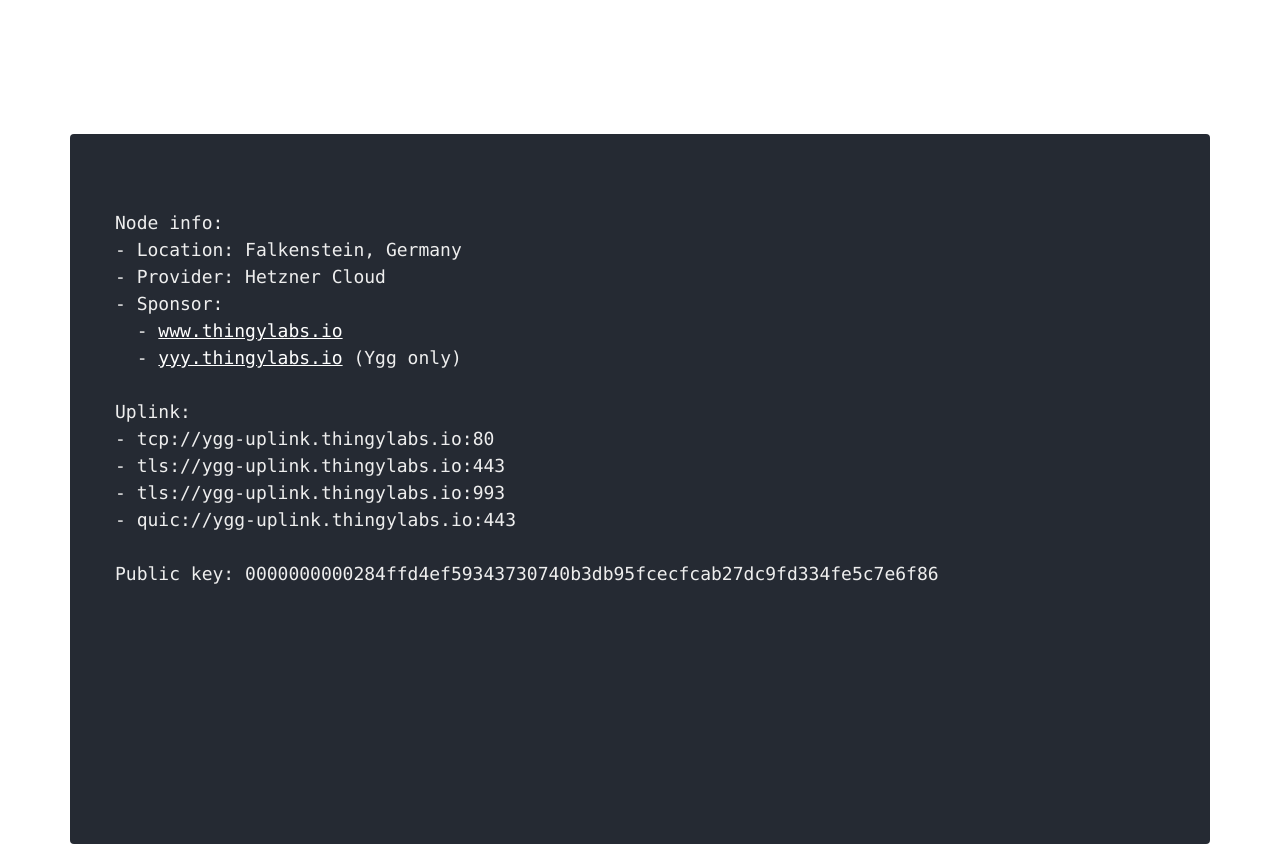
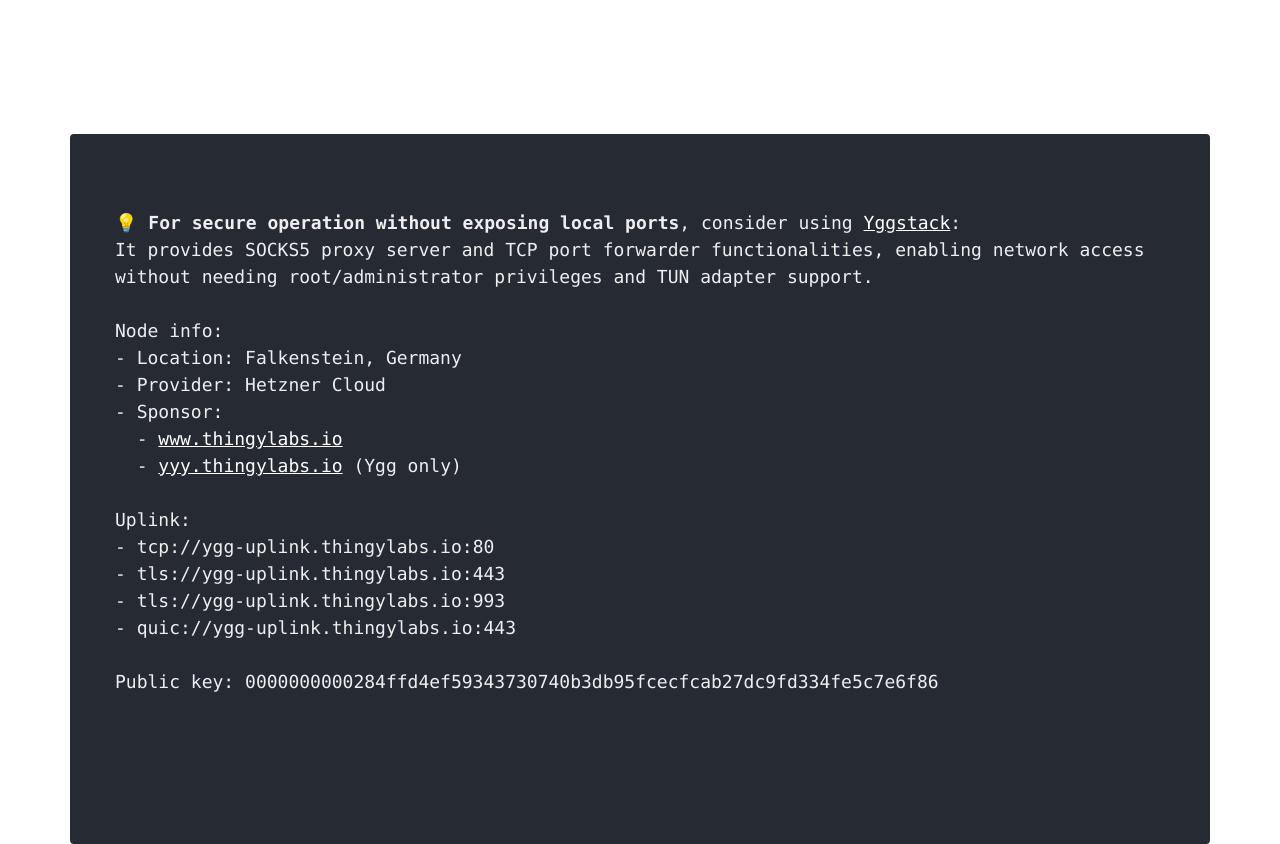
Before and after one commit to thingylabs/ygg.thingylabs.io, a website: page uplink.html in a window 1280 px wide. Drawn offline with Linux system fonts and the light colour scheme; no server answers.

Commit message:
Security notice (Yggstack)

```diff
--- a/uplink.html
+++ b/uplink.html
@@ -43,6 +43,10 @@
         <div class="react-terminal-wrapper" data-terminal-name="">
           <x-buttons></x-buttons>
           <div class="react-terminal">
+            <p class="react-terminal-line">💡 <b>For secure operation without exposing local ports</b>, consider using <a href="https://github.com/yggdrasil-network/yggstack">Yggstack</a>:</p>
+            <p class="react-terminal-line">It provides SOCKS5 proxy server and TCP port forwarder functionalities, enabling network access</p>
+            <p class="react-terminal-line">without needing root/administrator privileges and TUN adapter support.</p>
+            <p class="react-terminal-line"></p>
             <p class="react-terminal-line">Node info:</p>
             <p class="react-terminal-line">- Location: Falkenstein, Germany</p>
             <p class="react-terminal-line">- Provider: Hetzner Cloud</p>
```
